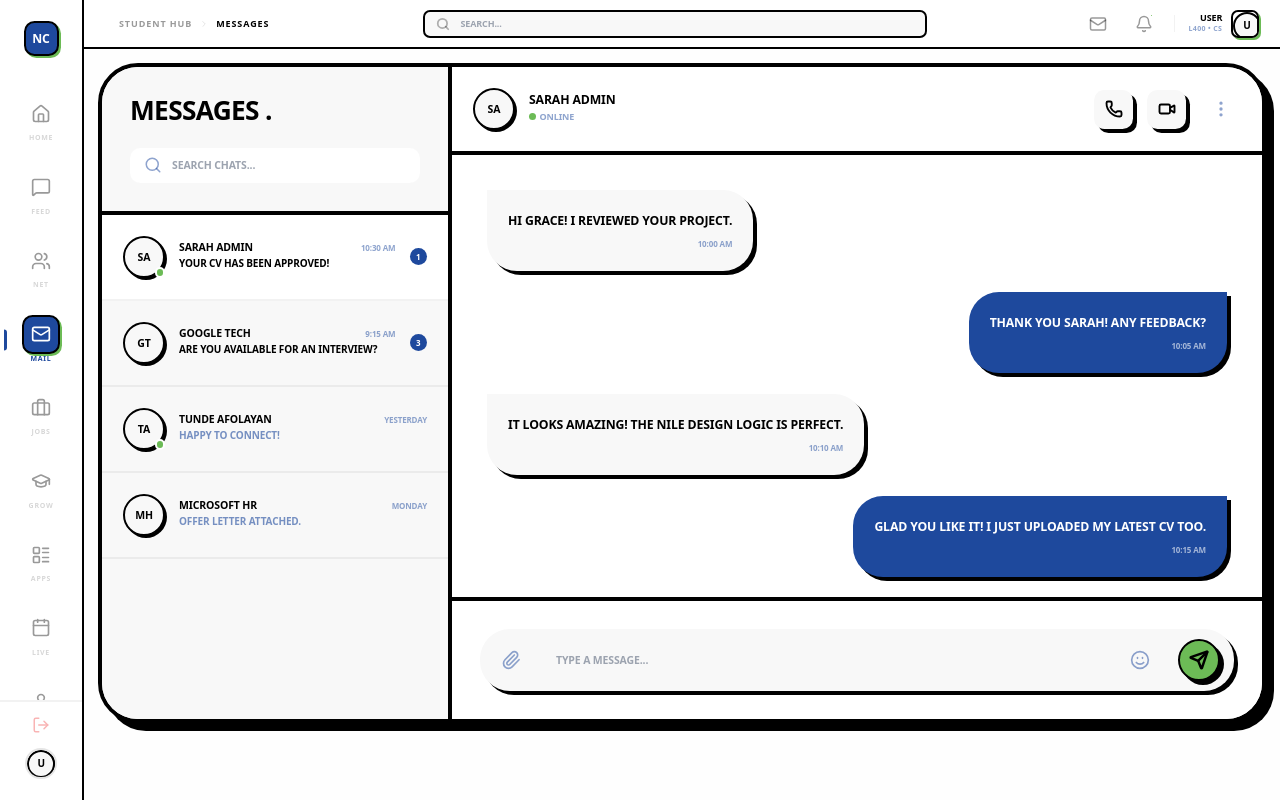
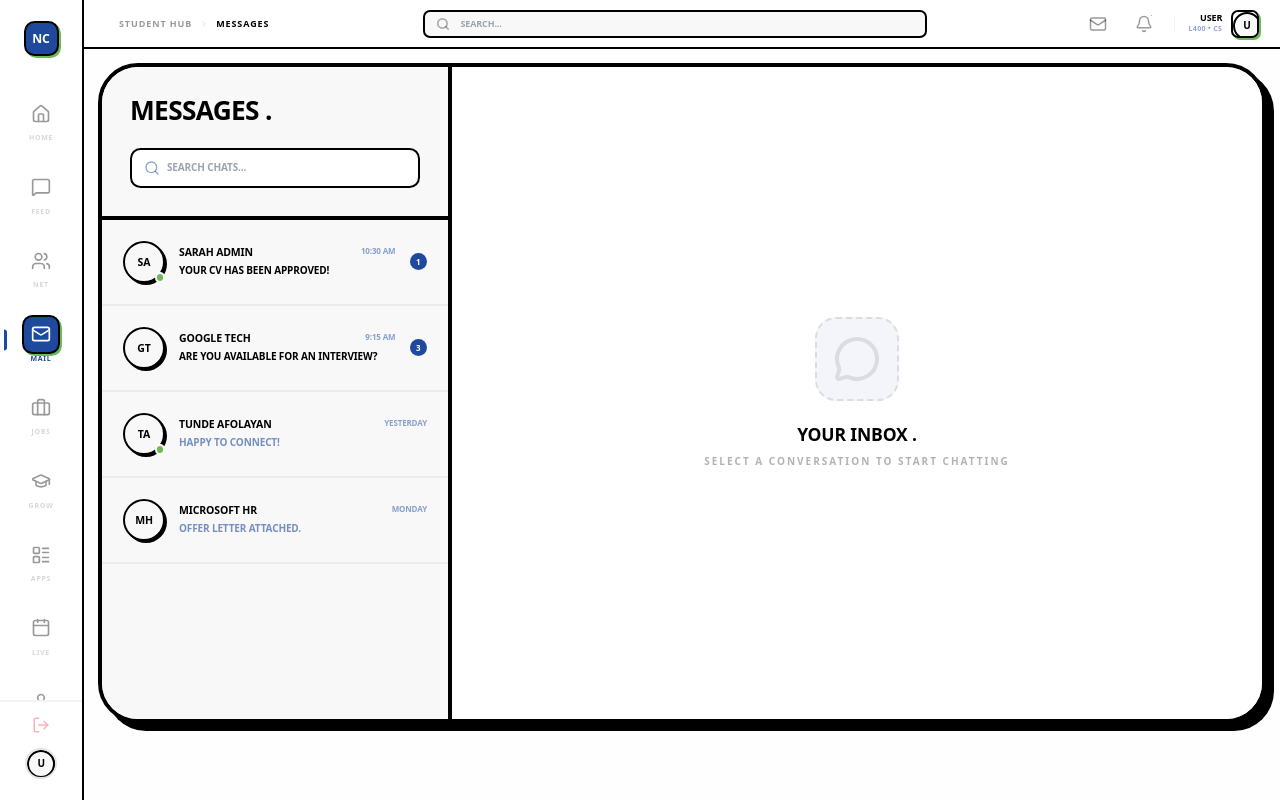
Before and after one commit to Sharon-DA/TeamEproject, a React (Vite) app: page /student/messages in a window 1280 px wide. Built offline with nearby package versions, Linux system fonts and the light colour scheme.

Commit message:
feat(mobile): final responsiveness sweep across all core student pages

```diff
--- a/src/pages/student/Messages.tsx
+++ b/src/pages/student/Messages.tsx
@@ -1,6 +1,6 @@
 import React, { useState } from 'react';
 import DashboardLayout from '../../layouts/DashboardLayout';
-import { Send, MoreVertical, Search, Phone, Video, Smile, Paperclip } from 'lucide-react';
+import { Send, MoreVertical, Search, Phone, Video, Smile, Paperclip, ChevronLeft, MessageCircle } from 'lucide-react';
 import Avatar from '../../components/Avatar';
 
 const conversations = [
@@ -18,51 +18,56 @@ const messagesMock = [
 ];
 
 const Messages = () => {
-    const [activeChat, setActiveChat] = useState(conversations[0]);
+    const [activeChatId, setActiveChatId] = useState<number | null>(null);
     const [msg, setMsg] = useState('');
+
+    const activeChat = conversations.find(c => c.id === activeChatId) || null;
 
     return (
         <DashboardLayout>
-            <div className="flex h-[calc(100vh-140px)] m-4 font-sans bg-white border-4 border-black rounded-[40px] overflow-hidden shadow-brutalist">
+            <div className="flex h-[calc(100vh-120px)] md:h-[calc(100vh-140px)] md:m-4 font-sans bg-white md:border-4 md:border-black md:rounded-[40px] overflow-hidden md:shadow-brutalist relative">
 
                 {/* Conversations List (Sidebar) */}
-                <div className="w-full md:w-[350px] border-r-4 border-black flex flex-col bg-nile-white">
-                    <div className="p-8 border-b-4 border-black space-y-6">
-                        <h2 className="text-3xl font-black text-black uppercase tracking-tight">Messages .</h2>
+                <div className={`
+                    ${activeChatId ? 'hidden md:flex' : 'flex'}
+                    w-full md:w-[350px] md:border-r-4 border-black flex flex-col bg-nile-white h-full
+                `}>
+                    <div className="p-6 md:p-8 border-b-4 border-black space-y-4 md:space-y-6">
+                        <h2 className="text-2xl md:text-3xl font-black text-black uppercase tracking-tight">Messages .</h2>
                         <div className="relative">
-                            <Search size={18} className="absolute left-4 top-1/2 -translate-y-1/2 text-nile-blue/50" />
+                            <Search size={16} className="absolute left-4 top-1/2 -translate-y-1/2 text-nile-blue/50" />
                             <input
                                 type="text"
                                 placeholder="SEARCH CHATS..."
-                                className="w-full pl-12 pr-4 py-3 border-3 border-black rounded-xl font-bold text-xs uppercase outline-none focus:shadow-brutalist-sm"
+                                className="w-full pl-10 pr-4 py-2.5 md:py-3 border-[2px] md:border-3 border-black rounded-xl font-bold text-[10px] uppercase outline-none focus:shadow-brutalist-sm"
                             />
                         </div>
                     </div>
 
-                    <div className="flex-1 overflow-y-auto">
+                    <div className="flex-1 overflow-y-auto no-scrollbar">
                         {conversations.map(chat => (
                             <div
                                 key={chat.id}
-                                onClick={() => setActiveChat(chat)}
-                                className={`p-6 flex items-center space-x-4 cursor-pointer transition-colors border-b-2 border-black/5
-                                    ${activeChat.id === chat.id ? 'bg-white' : 'hover:bg-white/50'}
+                                onClick={() => setActiveChatId(chat.id)}
+                                className={`p-4 md:p-6 flex items-center space-x-4 cursor-pointer transition-colors border-b-[2px] border-black/5
+                                    ${activeChatId === chat.id ? 'bg-white' : 'hover:bg-white/50'}
                                 `}
                             >
-                                <div className="relative">
+                                <div className="relative flex-shrink-0">
                                     <Avatar name={chat.name} size="md" />
                                     {chat.online && <div className="absolute bottom-0 right-0 w-3 h-3 bg-nile-green border-2 border-white rounded-full"></div>}
                                 </div>
                                 <div className="flex-1 min-w-0">
                                     <div className="flex justify-between items-start">
-                                        <h4 className="font-black text-black text-xs uppercase truncate leading-none mb-1">{chat.name}</h4>
-                                        <span className="text-[8px] font-black text-nile-blue/50 uppercase">{chat.time}</span>
+                                        <h4 className="font-black text-black text-[10px] md:text-xs uppercase truncate leading-none mb-1">{chat.name}</h4>
+                                        <span className="text-[7px] md:text-[8px] font-black text-nile-blue/50 uppercase">{chat.time}</span>
                                     </div>
-                                    <p className={`text-[10px] truncate uppercase font-bold ${chat.unread > 0 ? 'text-black font-black' : 'text-nile-blue/60'}`}>
+                                    <p className={`text-[9px] md:text-[10px] truncate uppercase font-bold ${chat.unread > 0 ? 'text-black font-black' : 'text-nile-blue/60'}`}>
                                         {chat.lastMsg}
                                     </p>
                                 </div>
                                 {chat.unread > 0 && (
-                                    <div className="w-5 h-5 bg-nile-blue text-white rounded-full flex items-center justify-center text-[8px] font-black">
+                                    <div className="w-4 h-4 md:w-5 md:h-5 bg-nile-blue text-white rounded-full flex items-center justify-center text-[7px] md:text-[8px] font-black">
                                         {chat.unread}
                                     </div>
                                 )}
@@ -72,35 +77,46 @@ const Messages = () => {
                 </div>
 
                 {/* Active Chat Area */}
-                <div className="flex-1 flex flex-col bg-white">
+                <div className={`
+                    ${activeChatId ? 'flex' : 'hidden md:flex'}
+                    flex-1 flex flex-col bg-white h-full
+                `}>
+                    {activeChat ? (
+                        <>
                             {/* Chat Header */}
-                    <div className="p-6 border-b-4 border-black flex items-center justify-between">
-                        <div className="flex items-center space-x-4">
+                            <div className="p-4 md:p-6 border-b-[2px] md:border-b-4 border-black flex items-center justify-between bg-white z-10">
+                                <div className="flex items-center space-x-3 md:space-x-4">
+                                    <button
+                                        onClick={() => setActiveChatId(null)}
+                                        className="md:hidden p-1 hover:bg-black/5 rounded-lg mr-1"
+                                    >
+                                        <ChevronLeft size={24} strokeWidth={3} />
+                                    </button>
                                     <Avatar name={activeChat.name} size="md" />
-                            <div>
-                                <h3 className="font-black text-black uppercase text-sm leading-none">{activeChat.name}</h3>
+                                    <div className="min-w-0">
+                                        <h3 className="font-black text-black uppercase text-xs md:text-sm leading-none truncate">{activeChat.name}</h3>
                                         <div className="flex items-center space-x-1 mt-1">
-                                    <div className={`w-2 h-2 rounded-full ${activeChat.online ? 'bg-nile-green' : 'bg-black/20'}`}></div>
-                                    <span className="text-[9px] font-black text-nile-blue/50 uppercase">{activeChat.online ? 'Online' : 'Offline'}</span>
+                                            <div className={`w-1.5 h-1.5 md:w-2 md:h-2 rounded-full ${activeChat.online ? 'bg-nile-green' : 'bg-black/20'}`}></div>
+                                            <span className="text-[8px] md:text-[9px] font-black text-nile-blue/50 uppercase">{activeChat.online ? 'Online' : 'Offline'}</span>
                                         </div>
                                     </div>
                                 </div>
-                        <div className="flex items-center space-x-4">
-                            <button className="p-3 bg-nile-white border-3 border-black rounded-xl hover:bg-black hover:text-white transition-all shadow-brutalist-sm"><Phone size={18} strokeWidth={2.5}/></button>
-                            <button className="p-3 bg-nile-white border-3 border-black rounded-xl hover:bg-black hover:text-white transition-all shadow-brutalist-sm"><Video size={18} strokeWidth={2.5}/></button>
-                            <button className="p-3 text-nile-blue/50"><MoreVertical size={20}/></button>
+                                <div className="flex items-center space-x-2 md:space-x-4">
+                                    <button className="hidden sm:flex p-2 md:p-3 bg-nile-white border-[2px] md:border-3 border-black rounded-xl hover:bg-black hover:text-white transition-all shadow-brutalist-sm"><Phone size={16} md:size={18} strokeWidth={2.5}/></button>
+                                    <button className="hidden sm:flex p-2 md:p-3 bg-nile-white border-[2px] md:border-3 border-black rounded-xl hover:bg-black hover:text-white transition-all shadow-brutalist-sm"><Video size={16} md:size={18} strokeWidth={2.5}/></button>
+                                    <button className="p-2 text-nile-blue/50"><MoreVertical size={20}/></button>
                                 </div>
                             </div>
 
                             {/* Messages Window */}
-                    <div className="flex-1 overflow-y-auto p-10 space-y-6 flex flex-col hide-scrollbar">
+                            <div className="flex-1 overflow-y-auto p-4 md:p-10 space-y-4 md:space-y-6 flex flex-col no-scrollbar bg-slate-50/30">
                                 {messagesMock.map(m => (
                                     <div key={m.id} className={`flex ${m.sender === 'me' ? 'justify-end' : 'justify-start'}`}>
-                                <div className={`max-w-[70%] p-6 rounded-[30px] border-3 border-black shadow-brutalist-sm
-                                    ${m.sender === 'me' ? 'bg-nile-blue text-white rounded-tr-none' : 'bg-nile-white text-black rounded-tl-none'}
+                                        <div className={`max-w-[85%] md:max-w-[70%] p-4 md:p-6 rounded-[20px] md:rounded-[30px] border-[2px] md:border-3 border-black shadow-brutalist-sm
+                                            ${m.sender === 'me' ? 'bg-nile-blue text-white rounded-tr-none' : 'bg-white text-black rounded-tl-none'}
                                         `}>
-                                    <p className="font-bold text-sm uppercase leading-relaxed">{m.text}</p>
-                                    <span className={`block mt-2 text-[8px] font-black uppercase text-right ${m.sender === 'me' ? 'text-white/60' : 'text-nile-blue/50'}`}>
+                                            <p className="font-bold text-[11px] md:text-sm uppercase leading-relaxed">{m.text}</p>
+                                            <span className={`block mt-2 text-[7px] md:text-[8px] font-black uppercase text-right ${m.sender === 'me' ? 'text-white/60' : 'text-nile-blue/50'}`}>
                                                 {m.time}
                                             </span>
                                         </div>
@@ -109,22 +125,34 @@ const Messages = () => {
                             </div>
 
                             {/* Input Area */}
-                    <div className="p-8 border-t-4 border-black">
-                        <div className="flex items-center space-x-4 bg-nile-white border-3 border-black rounded-[30px] p-2 pr-4 shadow-brutalist-sm focus-within:shadow-none transition-all">
-                            <button className="p-4 text-nile-blue/50 hover:text-black hover:scale-110 transition-all"><Paperclip size={20}/></button>
+                            <div className="p-4 md:p-8 border-t-[2px] md:border-t-4 border-black bg-white">
+                                <div className="flex items-center space-x-2 md:space-x-4 bg-nile-white border-[2px] md:border-3 border-black rounded-[24px] md:rounded-[30px] p-1.5 md:p-2 pr-3 md:pr-4 shadow-brutalist-sm focus-within:shadow-none transition-all">
+                                    <button className="p-2 md:p-4 text-nile-blue/50 hover:text-black hover:scale-110 transition-all"><Paperclip size={18} md:size={20}/></button>
                                     <input
                                         type="text"
-                                placeholder="TYPE A MESSAGE..."
-                                className="flex-1 bg-transparent border-none outline-none font-black text-xs uppercase px-2"
+                                        placeholder="MESSAGE..."
+                                        className="flex-1 bg-transparent border-none outline-none font-black text-[10px] md:text-xs uppercase px-1 md:px-2"
                                         value={msg}
                                         onChange={(e) => setMsg(e.target.value)}
                                     />
-                            <button className="p-4 text-nile-blue/50 hover:text-black transition-all"><Smile size={20}/></button>
-                            <button className="w-12 h-12 bg-nile-green text-black border-2 border-black rounded-full flex items-center justify-center shadow-brutalist-sm hover:translate-x-1 hover:translate-y-1 hover:shadow-none transition-all">
-                                <Send size={20} strokeWidth={3} />
+                                    <button className="hidden sm:block p-2 md:p-4 text-nile-blue/50 hover:text-black transition-all"><Smile size={20}/></button>
+                                    <button className="w-10 h-10 md:w-12 md:h-12 bg-nile-green text-black border-2 border-black rounded-full flex items-center justify-center shadow-brutalist-sm hover:translate-x-1 hover:translate-y-1 hover:shadow-none transition-all">
+                                        <Send size={16} md:size={20} strokeWidth={3} />
                                     </button>
                                 </div>
                             </div>
+                        </>
+                    ) : (
+                        <div className="flex-1 hidden md:flex flex-col items-center justify-center text-center p-12 space-y-6">
+                            <div className="w-24 h-24 bg-nile-blue/5 rounded-3xl border-2 border-dashed border-black/10 flex items-center justify-center text-black/10">
+                                <MessageCircle size={48} />
+                            </div>
+                            <div className="space-y-2">
+                                <h3 className="text-xl font-black text-black uppercase">Your Inbox .</h3>
+                                <p className="text-[10px] font-black text-black/30 uppercase tracking-[0.2em]">Select a conversation to start chatting</p>
+                            </div>
+                        </div>
+                    )}
                 </div>
 
             </div>
```
Also changed, not shown: src/pages/student/JobBoard.tsx (+27 -27 lines), src/pages/student/Network.tsx (+33 -33 lines), src/pages/student/StudentDashboard.tsx (+18 -18 lines). Lines whose indentation alone changed are shown as unchanged.
